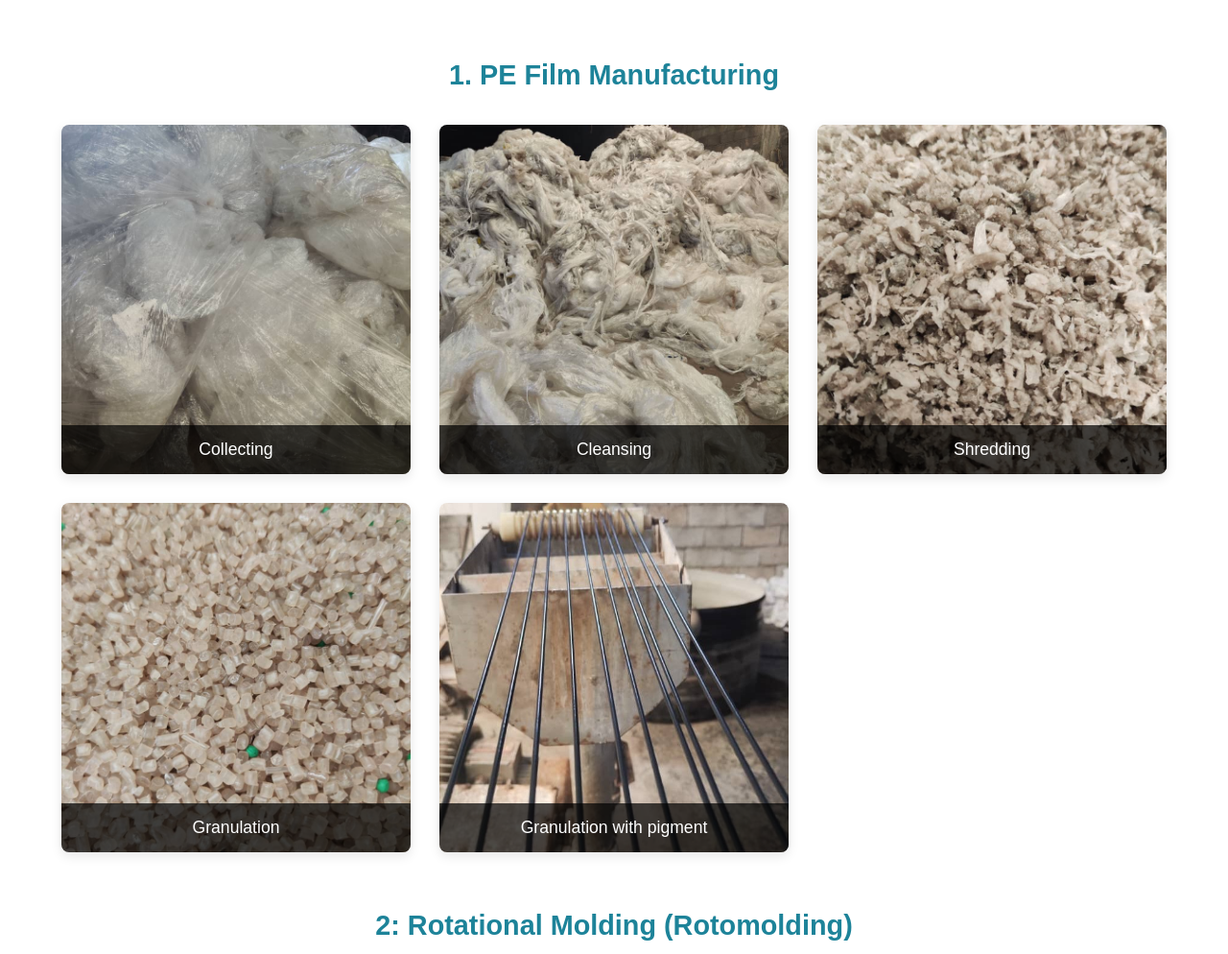
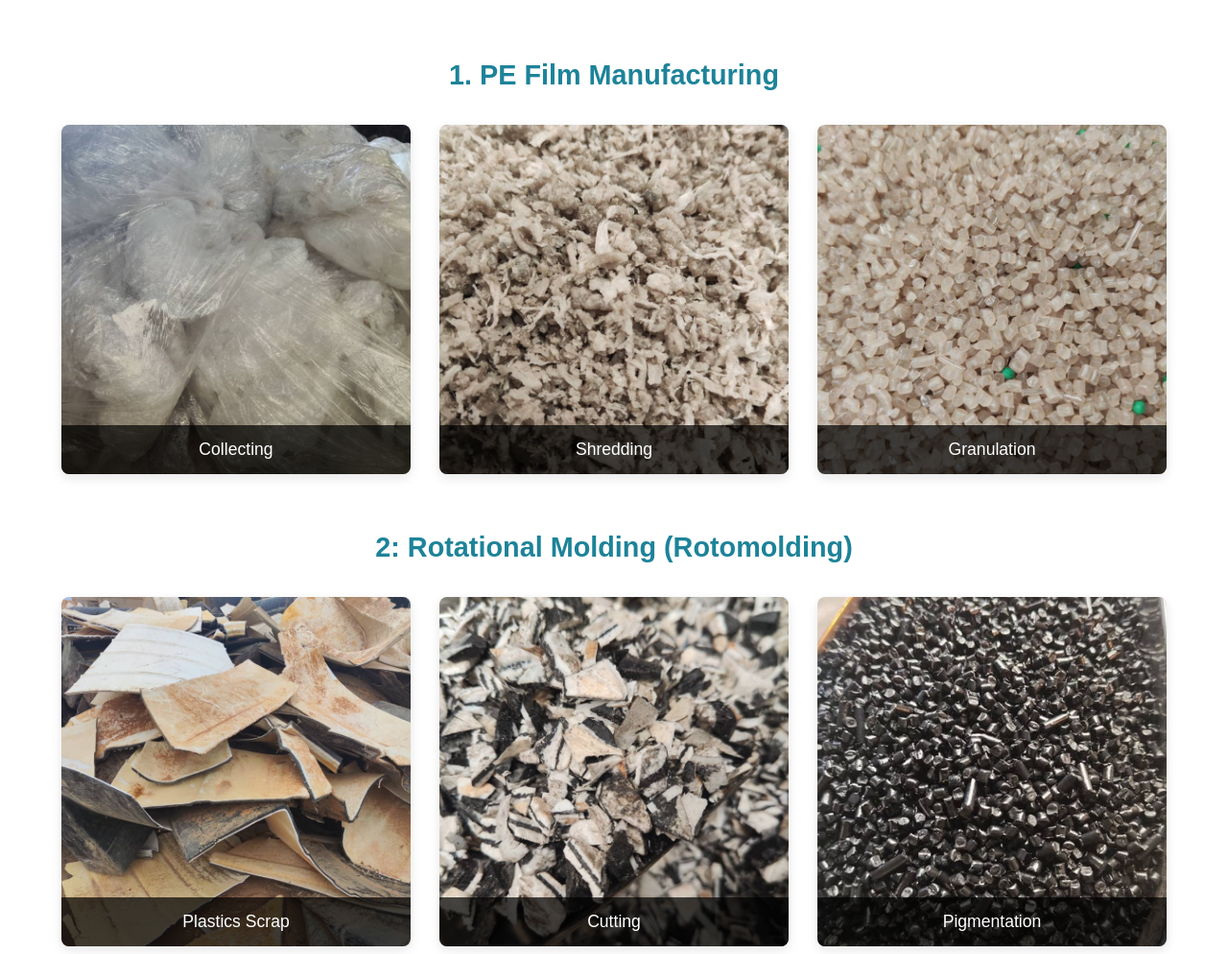
Before and after one commit to masharekplastics/Masharek, a plain HTML site: page index.html in a window 1280 px wide. Shown: the part 1860-2854 px from the top of the page at 96% size. Drawn offline with Linux system fonts and the light colour scheme; a web font is replaced by a local one.

Commit message:
Update index.html

```diff
--- a/index.html
+++ b/index.html
@@ -110,7 +110,7 @@
         </div>
     </section>
 
-  <div class="Processes">
+<div class="Processes">
      <h2 class="section-title-large">Our Core Manufacturing Processes</h2>
     <div class="Portfolio">
           <h3>1. PE Film Manufacturing</h3>
@@ -119,10 +119,7 @@
                 <img src="Plato-images/img/Items/Collecting.jpeg" alt="Collecting">
                 <div class="overlay"><h6>Collecting</h6></div>
             </a>
-            <a href="#" class="portfolio-item">
-                <img src="Plato-images/img/Items/Cleansing.jpeg" alt="Cleansing">
-                <div class="overlay"><h6>Cleansing</h6></div>
-            </a>
+
 
             <a href="#" class="portfolio-item">
                 <img src="Plato-images/img/Items/Shredding.jpeg" alt="Shredding">
@@ -133,10 +130,7 @@
                 <div class="overlay"><h6>Granulation</h6></div>
             </a>
 
-            <a href="#" class="portfolio-item">
-                <img src="Plato-images/img/Items/Granualtion after adding pigment.jpeg" alt="Granulation with pigment">
-                <div class="overlay"><h6>Granulation with pigment</h6></div>
-            </a>
+
 
         </div>
 
@@ -156,6 +150,10 @@
                 <div class="overlay"><h6>Pigmentation</h6></div>
             </a>
             <a href="#" class="portfolio-item">
+                <img src="Plato-images/img/Items/Granualtion after adding pigment.jpeg" alt="Granulation with pigment">
+                <div class="overlay"><h6>Granulation with pigment</h6></div>
+            </a>
+            <a href="#" class="portfolio-item">
                 <img src="Plato-images/img/Items/pulverisation.jpeg" alt="Pulverisation">
                 <div class="overlay"><h6>Pulverisation</h6></div>
             </a>
@@ -163,8 +161,7 @@
 
         </div>
     </div>
-    </div>
-
+    </div>  </div>
     <div class="cta-section">
         <div class="cta-overlay">
             <div class="container cta-content">
```
